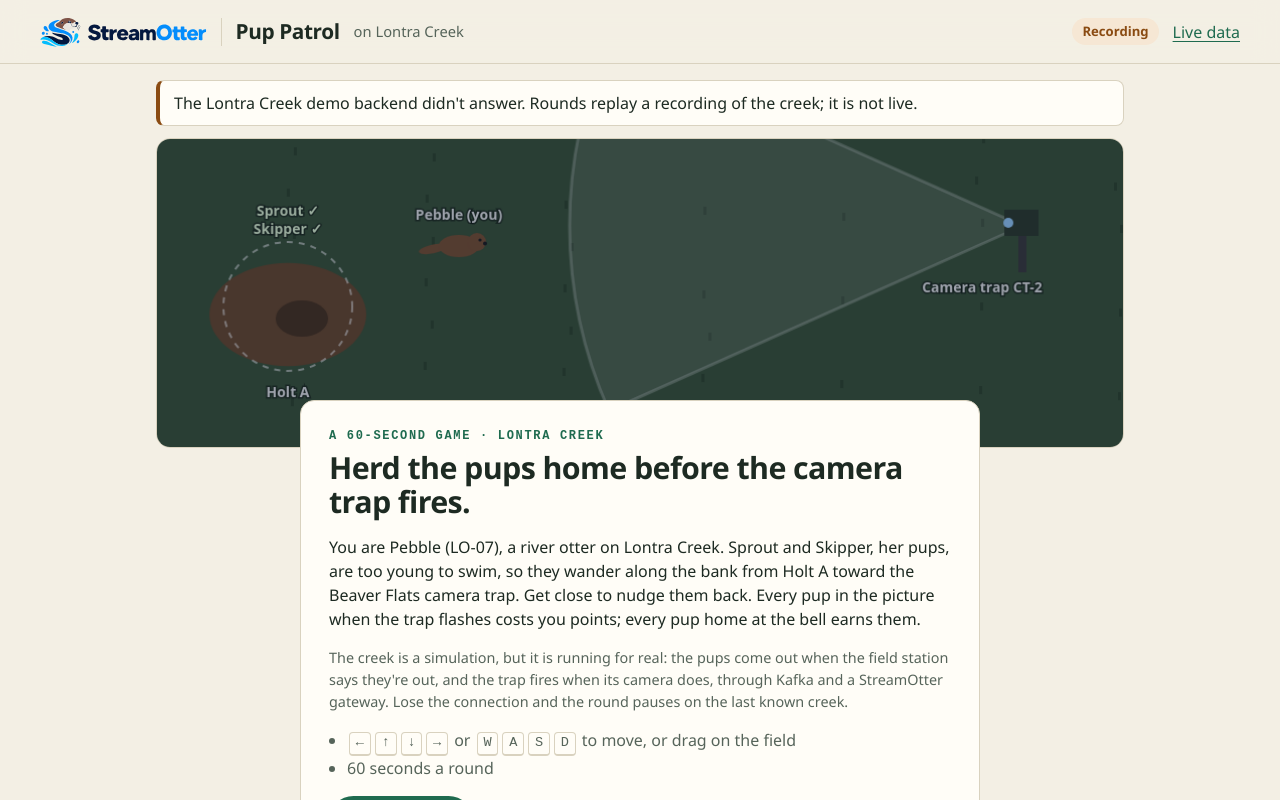
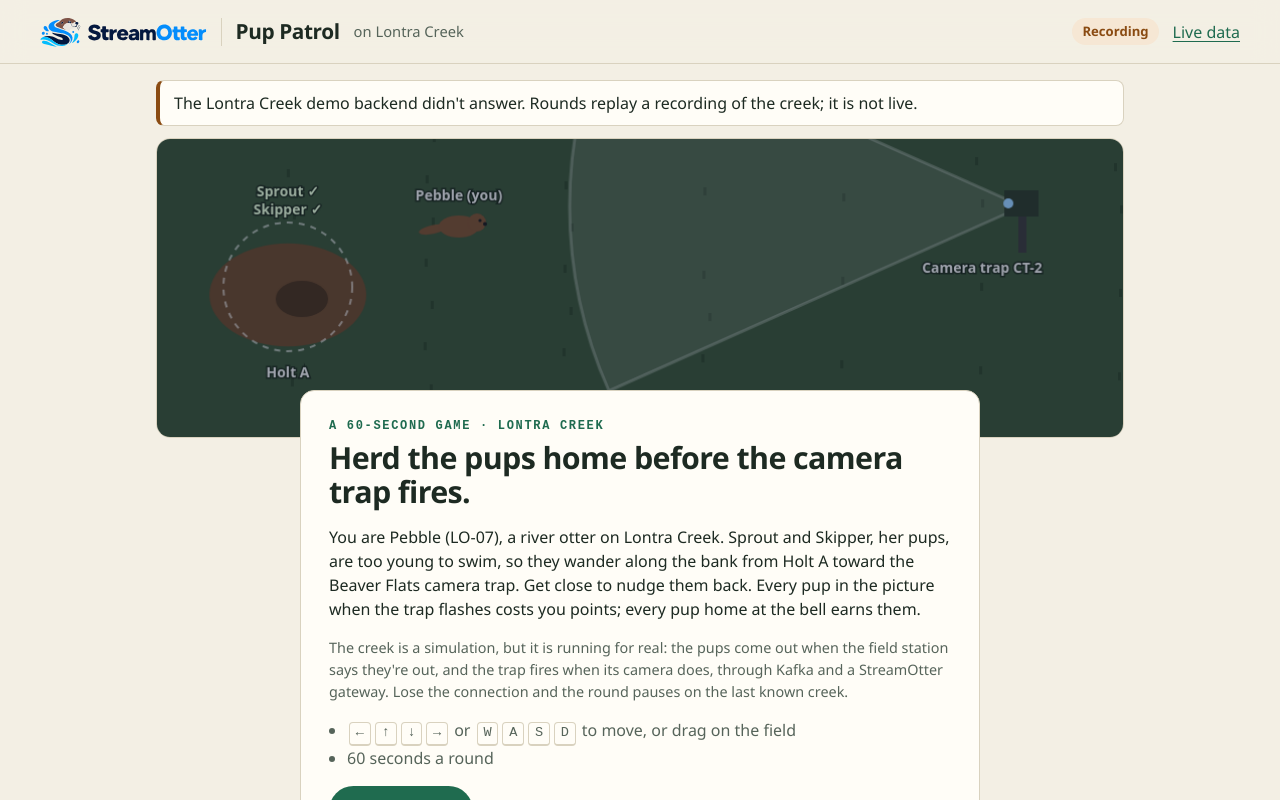
Before and after one commit to Orca-Solutions/pup-patrol, a React (Vite) app: page / in a window 1280 px wide. Shown: the top 800 px of the page. Built offline with nearby package versions, Linux system fonts and the light colour scheme; no server answers; what streamotter would draw is missing.

Commit message:
Still: fit the fold at 1366 × 768 and on landscape phones; fold test waits for fonts

```diff
--- a/src/styles.css
+++ b/src/styles.css
@@ -90,11 +90,12 @@ a { color: var(--accent); }
 .card h1 { font-size: clamp(1.5rem, 3vw, 1.9rem); line-height: 1.12; margin: 0 0 12px; font-weight: 800; letter-spacing: -0.02em; }
 /* The start screen's still of the field, with the start card overlapping its bottom edge. */
 /*
- * Cropped to about 21:9 (2:1 on phones), and shorter still on short screens, so the title and
- * Start round show without scrolling (at 1280 × 800 and up).
+ * Cropped to 21:9 at most (2:1 on phones), and shorter on shorter screens, so in live mode the
+ * title and Start round show without scrolling at 1280 × 800 and 1366 × 768. Cropped low in the
+ * frame, so the card doesn't cover the holt's label.
  */
-.field.still { margin-top: 8px; aspect-ratio: 21 / 9; max-height: max(300px, 100vh - 490px); }
-.field-still { display: block; width: 100%; height: 100%; object-fit: cover; object-position: 50% 70%; }
+.field.still { margin-top: 8px; aspect-ratio: 21 / 9; max-height: max(260px, 100vh - 500px); }
+.field-still { display: block; width: 100%; height: 100%; object-fit: cover; object-position: 50% 75%; }
 .start-over-still { position: relative; margin-top: -48px; }
 .eyebrow { font: 600 0.75rem/1.2 var(--mono); letter-spacing: 0.14em; text-transform: uppercase; color: var(--accent); margin: 0 0 8px; }
 .small { color: var(--muted); font-size: 0.9rem; }
@@ -192,6 +193,11 @@ kbd {
   .top-actions { width: 100%; justify-content: space-between; gap: 10px; font-size: 0.9rem; }
 }
 
+/* Landscape phones and other short, wide screens: a thin still, so the title shows. */
+@media (max-height: 640px) and (min-width: 641px) {
+  .field.still { max-height: 180px; }
+}
+
 @media (forced-colors: active) {
   .so-lockup { forced-color-adjust: none; }
   .so-lockup .bi, .so-lockup .bw { fill: CanvasText; stroke: CanvasText; }
```
Also changed, not shown: 3 other files (tests, documents, lock files or other folders).
